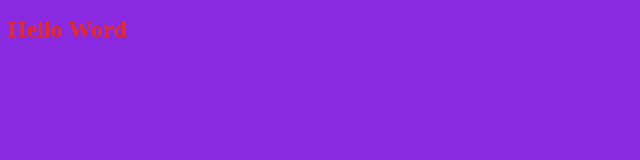
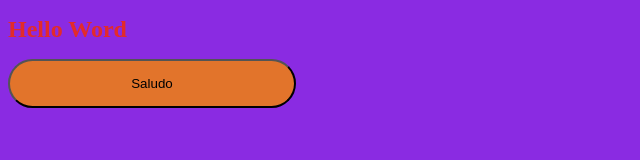
Before and after one commit to huestee/cursogit, a plain HTML site: page index.html in a window 1280 px wide. Shown: the whole page, without its empty margins (0-640 px from the left). Drawn offline with Linux system fonts and the light colour scheme.

Commit message:
Saludo JS Agregado

```diff
--- a/index.html
+++ b/index.html
@@ -5,8 +5,11 @@
   <meta name="viewport" content="width=device-width, initial-scale=1.0">
   <title>Document</title>
   <link rel="stylesheet" href="css/style.css">
+  <script src="js/script.js"></script>
 </head>
 <body>
   <h1>Hello Word</h1>
+
+  <button type="button" class="btn" onclick="saludo()">Saludo</button>
 </body>
 </html>
--- a/js/script.js
+++ b/js/script.js
@@ -0,0 +1,5 @@
+// JavaScript Document
+
+function saludo() {
+  alert ("Hello Word");
+}
```
